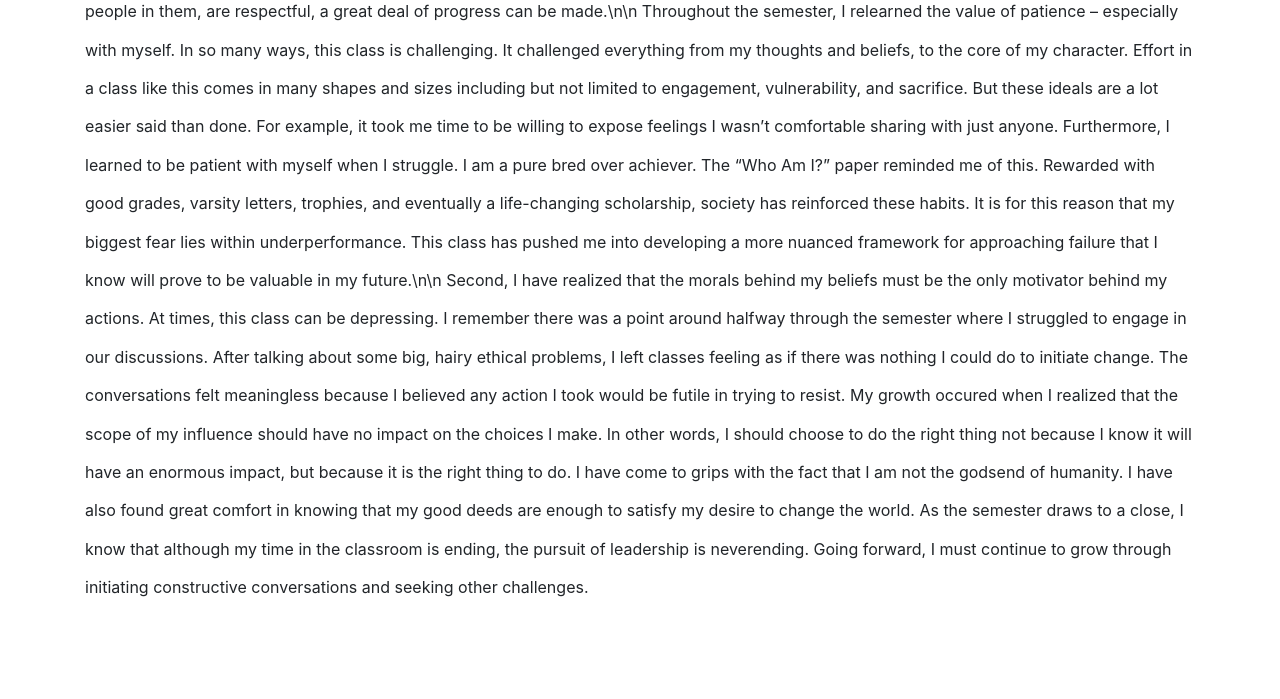
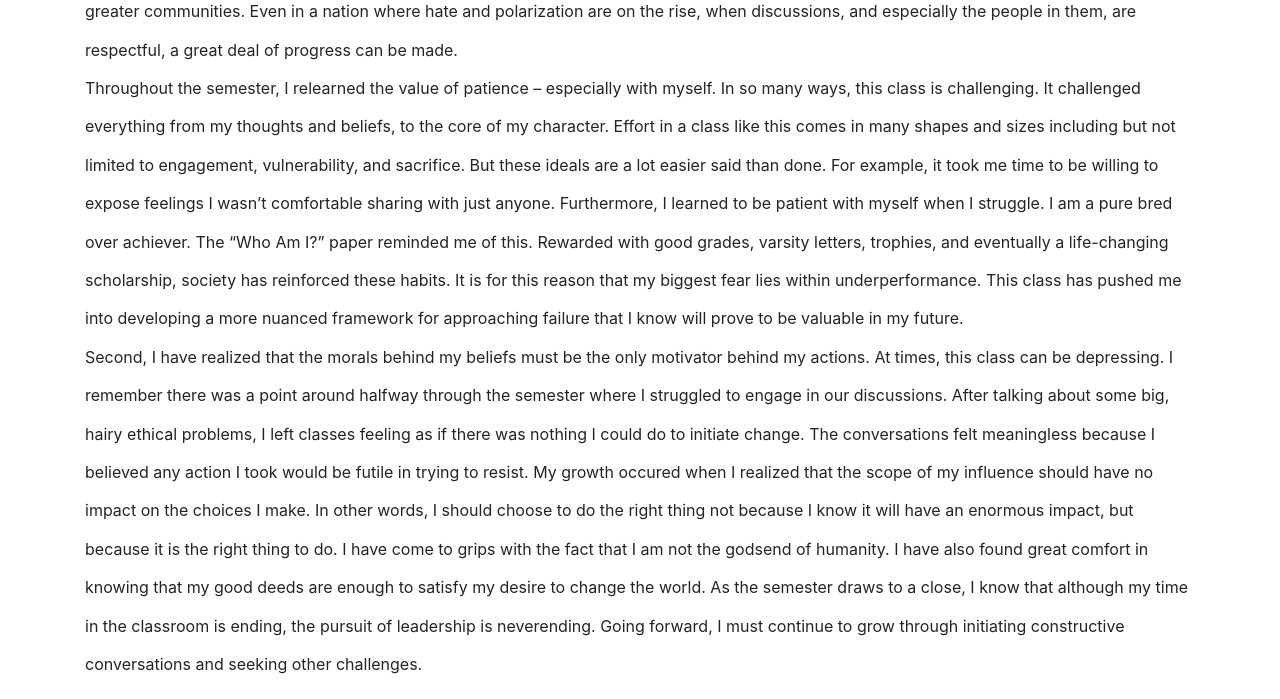
Before and after one commit to etme9299/etme9299.github.io, a plain HTML site: page ePortfolio.html in a window 1280 px wide. Shown: the part 816-1515 px from the top of the page. Before the commit the page ends 1439 px from the top, so only its background shows below. Drawn offline with nearby package versions, Linux system fonts and the light colour scheme.

Commit message:
Update ePortfolio.html

```diff
--- a/ePortfolio.html
+++ b/ePortfolio.html
@@ -73,11 +73,11 @@
                     <div>
                         <p style="line-height: 2.4;">
 
-                        Through the combination of constructive conversations and meaningful coursework, I have both developed and supplemented my character and leadership potential. Although there were countless incidents of personal growth over the last five months, I will focus on a few that had the greatest impact.\n\n
+                        Through the combination of constructive conversations and meaningful coursework, I have both developed and supplemented my character and leadership potential. Although there were countless incidents of personal growth over the last five months, I will focus on a few that had the greatest impact.<br>
 
-PRLC 1810 has provided an arena in which I felt comfortable discussing controversial and touchy issues. From racial descrimation, to gender inequality, there was never a shortage of intense moments. By having such deep discussions with my peers, this class gives me hope for my greater communities. Even in a nation where hate and polarization are on the rise, when discussions, and especially the people in them, are respectful, a great deal of progress can be made.\n\n
+PRLC 1810 has provided an arena in which I felt comfortable discussing controversial and touchy issues. From racial descrimation, to gender inequality, there was never a shortage of intense moments. By having such deep discussions with my peers, this class gives me hope for my greater communities. Even in a nation where hate and polarization are on the rise, when discussions, and especially the people in them, are respectful, a great deal of progress can be made.<br>
 
-Throughout the semester, I relearned the value of patience – especially with myself. In so many ways, this class is challenging. It challenged everything from my thoughts and beliefs, to the core of my character. Effort in a class like this comes in many shapes and sizes including but not limited to engagement, vulnerability, and sacrifice. But these ideals are a lot easier said than done. For example, it took me time to be willing to expose feelings I wasn’t comfortable sharing with just anyone. Furthermore, I learned to be patient with myself when I struggle. I am a pure bred over achiever. The “Who Am I?” paper reminded me of this. Rewarded with good grades, varsity letters, trophies, and eventually a life-changing scholarship, society has reinforced these habits. It is for this reason that my biggest fear lies within underperformance. This class has pushed me into developing a more nuanced framework for approaching failure that I know will prove to be valuable in my future.\n\n
+Throughout the semester, I relearned the value of patience – especially with myself. In so many ways, this class is challenging. It challenged everything from my thoughts and beliefs, to the core of my character. Effort in a class like this comes in many shapes and sizes including but not limited to engagement, vulnerability, and sacrifice. But these ideals are a lot easier said than done. For example, it took me time to be willing to expose feelings I wasn’t comfortable sharing with just anyone. Furthermore, I learned to be patient with myself when I struggle. I am a pure bred over achiever. The “Who Am I?” paper reminded me of this. Rewarded with good grades, varsity letters, trophies, and eventually a life-changing scholarship, society has reinforced these habits. It is for this reason that my biggest fear lies within underperformance. This class has pushed me into developing a more nuanced framework for approaching failure that I know will prove to be valuable in my future.<br>
 
 Second, I have realized that the morals behind my beliefs must be the only motivator behind my actions. At times, this class can be depressing. I remember there was a point around halfway through the semester where I struggled to engage  in our discussions. After talking about some big, hairy ethical problems, I left classes feeling as if there was nothing I could do to initiate change. The conversations felt meaningless because I believed any action I took would be futile in trying to resist. My growth occured when I realized that the scope of my influence should have no impact on the choices I make. In other words, I should choose to do the right thing not because I know it will have an enormous impact, but because it is the right thing to do. I have come to grips with the fact that I am not the godsend of humanity. I have also found great comfort in knowing that my good deeds are enough to satisfy my desire to change the world.
 
```
